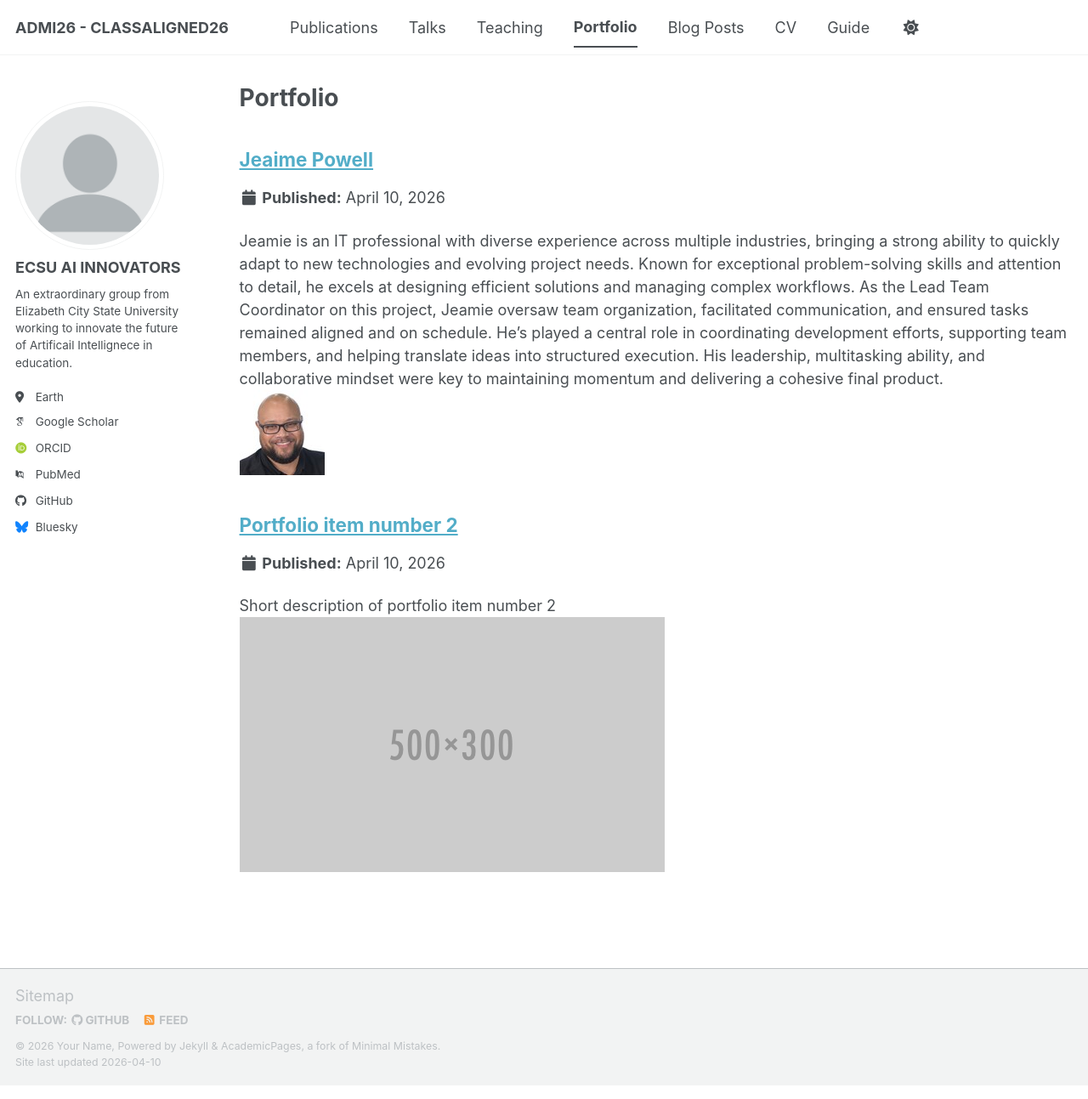
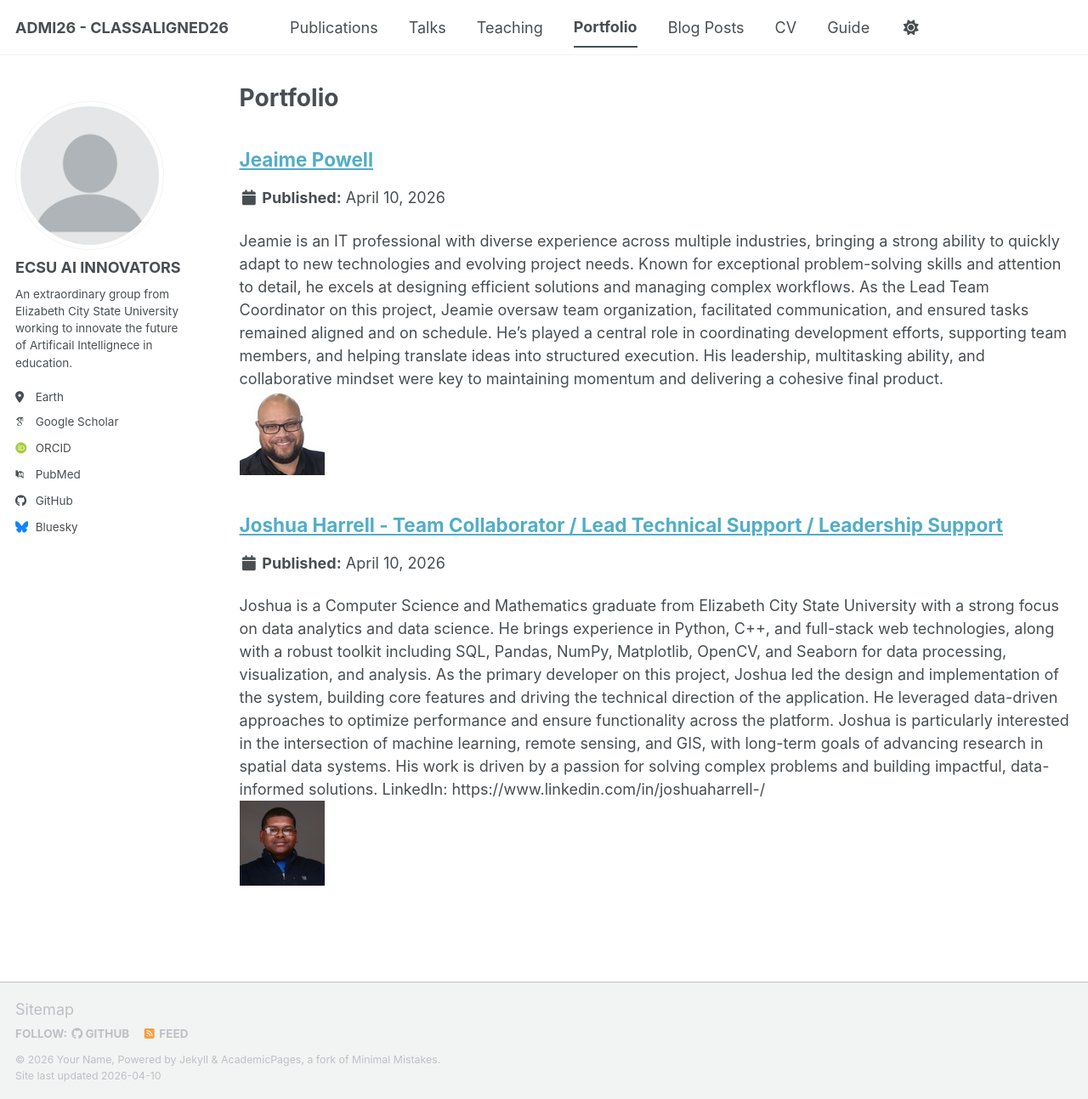
Before and after one commit to CLASSAligned/CLASSAligned.github.io, a Jekyll site: the page built from _pages/portfolio.html, in a window 1280 px wide and 1293 px high. Shown: the whole window at 85% size. Built offline with Jekyll 4.4.1, drawn with Linux system fonts in a browser that asks for light colours; some web fonts are replaced; a script bundle is joined from its source files by our own code; library files that are not in the unit come from our copies.

Commit message:
joshua portfolio

```diff
--- a/_portfolio/portfolio-2.html
+++ b/_portfolio/portfolio-2.html
@@ -1,6 +1,9 @@
 ---
-title: "Portfolio item number 2"
-excerpt: "Short description of portfolio item number 2 <br/><img src='/images/500x300.png'>"
+title: "Joshua Harrell - Team Collaborator / Lead Technical Support / Leadership Support"
+excerpt: "Joshua is a Computer Science and Mathematics graduate from Elizabeth City State University with a strong focus on data analytics and data science. He brings experience in Python, C++, and full-stack web technologies, along with a robust toolkit including SQL, Pandas, NumPy, Matplotlib, OpenCV, and Seaborn for data processing, visualization, and analysis.
+As the primary developer on this project, Joshua led the design and implementation of the system, building core features and driving the technical direction of the application. He leveraged data-driven approaches to optimize performance and ensure functionality across the platform.
+Joshua is particularly interested in the intersection of machine learning, remote sensing, and GIS, with long-term goals of advancing research in spatial data systems. His work is driven by a passion for solving complex problems and building impactful, data-informed solutions.
+LinkedIn: https://www.linkedin.com/in/joshuaharrell-/ <br/><img src='/images/joshua.jpg'>"
 collection: portfolio
 ---
 
```
